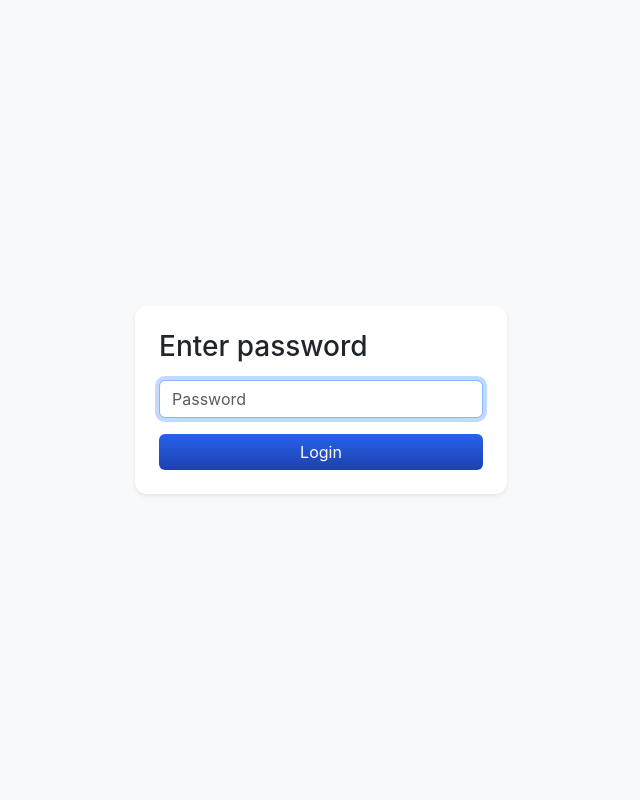
After one commit to asuras-ai/crytocsv, a Flask app: page /login in a window 1280 px wide. The commit adds this page. Shown: the whole page, without its empty margins (319-959 px from the left). Run offline with Flask 2, Linux system fonts and the light colour scheme.

Commit message:
login page added

```diff
--- a/app.py
+++ b/app.py
@@ -9,8 +9,27 @@ from datetime import datetime, timezone
 
 from flask import Flask, render_template, request, jsonify, send_file, abort
 import ccxt
+from functools import wraps
+from flask import session, redirect, url_for
+from dotenv import load_dotenv
 
 app = Flask(__name__, template_folder='templates', static_folder='static')
+
+# load .env if present
+load_dotenv()
+
+APP_PASSWORD = os.environ.get('APP_PASSWORD')
+SECRET_KEY = os.environ.get('SECRET_KEY') or os.urandom(24)
+app.secret_key = SECRET_KEY
+
+
+def login_required(f):
+    @wraps(f)
+    def wrapper(*args, **kwargs):
+        if not session.get('authenticated'):
+            return redirect(url_for('login'))
+        return f(*args, **kwargs)
+    return wrapper
 
 DOWNLOAD_DIR = os.path.join(os.path.dirname(__file__), 'downloads')
 os.makedirs(DOWNLOAD_DIR, exist_ok=True)
@@ -162,11 +181,13 @@ def fetch_ohlcv_job(job_id, symbol, timeframe, start_ms, end_ms):
 
 
 @app.route('/')
+@login_required
 def index():
     return render_template('index.html')
 
 
 @app.route('/start_download', methods=['POST'])
+@login_required
 def start_download():
     data = request.json or {}
     symbol = data.get('symbol')
@@ -196,6 +217,7 @@ def start_download():
 
 
 @app.route('/progress/<job_id>')
+@login_required
 def progress(job_id):
     job = JOBS.get(job_id)
     if not job:
@@ -204,6 +226,7 @@ def progress(job_id):
 
 
 @app.route('/download/<job_id>')
+@login_required
 def download(job_id):
     job = JOBS.get(job_id)
     if not job:
@@ -216,5 +239,27 @@ def download(job_id):
     return send_file(filepath, as_attachment=True, download_name=job['filename'], mimetype='text/csv')
 
 
+@app.route('/login', methods=['GET', 'POST'])
+def login():
+    error = None
+    if request.method == 'POST':
+        if not APP_PASSWORD:
+            error = 'Server login is not configured. Set APP_PASSWORD in .env.'
+        else:
+            pw = request.form.get('password', '')
+            if pw == APP_PASSWORD:
+                session['authenticated'] = True
+                return redirect(url_for('index'))
+            else:
+                error = 'Invalid password'
+    return render_template('login.html', error=error)
+
+
+@app.route('/logout')
+def logout():
+    session.clear()
+    return redirect(url_for('login'))
+
+
 if __name__ == '__main__':
     app.run(host='0.0.0.0', port=5000, debug=True)
--- a/requirements.txt
+++ b/requirements.txt
@@ -1,2 +1,3 @@
 flask==2.2.5
 ccxt==3.0.90
+python-dotenv==1.0.0
--- /dev/null
+++ b/templates/login.html
@@ -0,0 +1,32 @@
+<!doctype html>
+<html lang="en">
+  <head>
+    <meta charset="utf-8" />
+    <meta name="viewport" content="width=device-width, initial-scale=1" />
+    <title>Login — Crypto CSV</title>
+    <link href="https://cdn.jsdelivr.net/npm/bootstrap@5.3.3/dist/css/bootstrap.min.css" rel="stylesheet">
+    <link rel="stylesheet" href="/static/style.css" />
+  </head>
+  <body class="bg-light">
+    <main class="container d-flex align-items-center justify-content-center" style="min-height:100vh">
+      <div class="col-12 col-md-6 col-lg-4">
+        <div class="card shadow-sm">
+          <div class="card-body">
+            <h3 class="mb-3">Enter password</h3>
+            {% if error %}
+              <div class="alert alert-danger">{{ error }}</div>
+            {% endif %}
+            <form method="post">
+              <div class="mb-3">
+                <input name="password" type="password" class="form-control" placeholder="Password" autofocus />
+              </div>
+              <div class="d-grid">
+                <button class="btn btn-primary">Login</button>
+              </div>
+            </form>
+          </div>
+        </div>
+      </div>
+    </main>
+  </body>
+</html>
```
Also changed, not shown: templates/index.html (+7 -0 lines), README.md.
